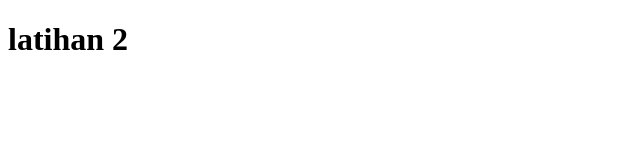
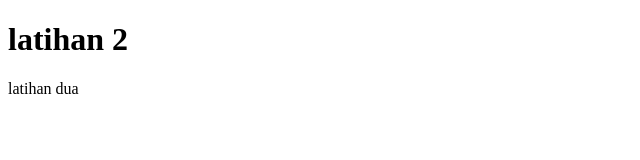
Before and after one commit to nailati/LATIHAN-2, a plain HTML site: page index.html in a window 1280 px wide. Shown: the full height of the page, 0-640 px from the left. Drawn offline with Linux system fonts and the light colour scheme.

Commit message:
tambah p

```diff
--- a/index.html
+++ b/index.html
@@ -7,5 +7,6 @@
 </head>
 <body>
     <h1>latihan 2</h1>
+    <P>latihan dua</P>
 </body>
 </html>
```
